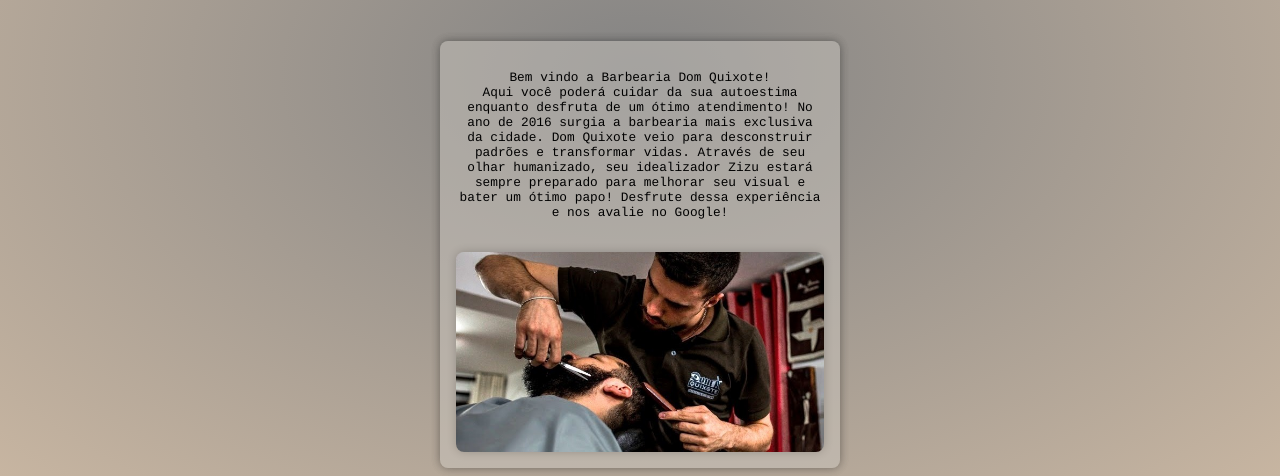
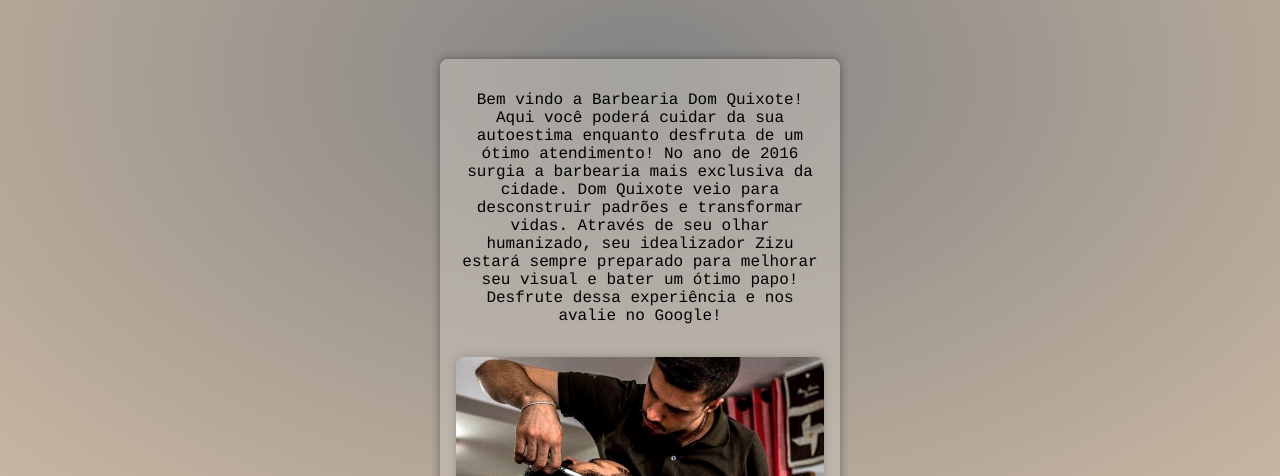
Before and after one commit to Billrenato/NFC_domquixote, a plain HTML site: page index.html in a window 1280 px wide. Shown: the part 324-800 px from the top of the page. Drawn offline with Linux system fonts and the light colour scheme.

Commit message:
Update index.html

```diff
--- a/index.html
+++ b/index.html
@@ -33,11 +33,12 @@
       </div>
 
       <br>
+      <br>
 
       <div  class="precos">
 
         <div class="preco-item">
-          <p style="font-family: 'Playfair Display', serif; font-size: 0.8rem; color: #000000; font-family: 'Courier', monospace;">Bem vindo a Barbearia Dom Quixote! <br>Aqui você poderá cuidar da sua autoestima enquanto desfruta de um ótimo atendimento! No ano de 2016 surgia a barbearia mais exclusiva da cidade. Dom Quixote veio para desconstruir padrões e transformar vidas. Através de seu olhar humanizado, seu idealizador Zizu estará sempre preparado para melhorar seu visual e bater um ótimo papo! Desfrute dessa experiência e nos avalie no Google!</p>
+          <p style="font-family: 'Playfair Display', serif; font-size: 1rem; color: #000000; font-family: 'Courier', monospace;">Bem vindo a Barbearia Dom Quixote! <br>Aqui você poderá cuidar da sua autoestima enquanto desfruta de um ótimo atendimento! No ano de 2016 surgia a barbearia mais exclusiva da cidade. Dom Quixote veio para desconstruir padrões e transformar vidas. Através de seu olhar humanizado, seu idealizador Zizu estará sempre preparado para melhorar seu visual e bater um ótimo papo! Desfrute dessa experiência e nos avalie no Google!</p>
         <div  id="precos2" style="height: 200px; background-size: cover; background-position: center; background-repeat: no-repeat;" class="precos"></div>
 
         </div>
```
